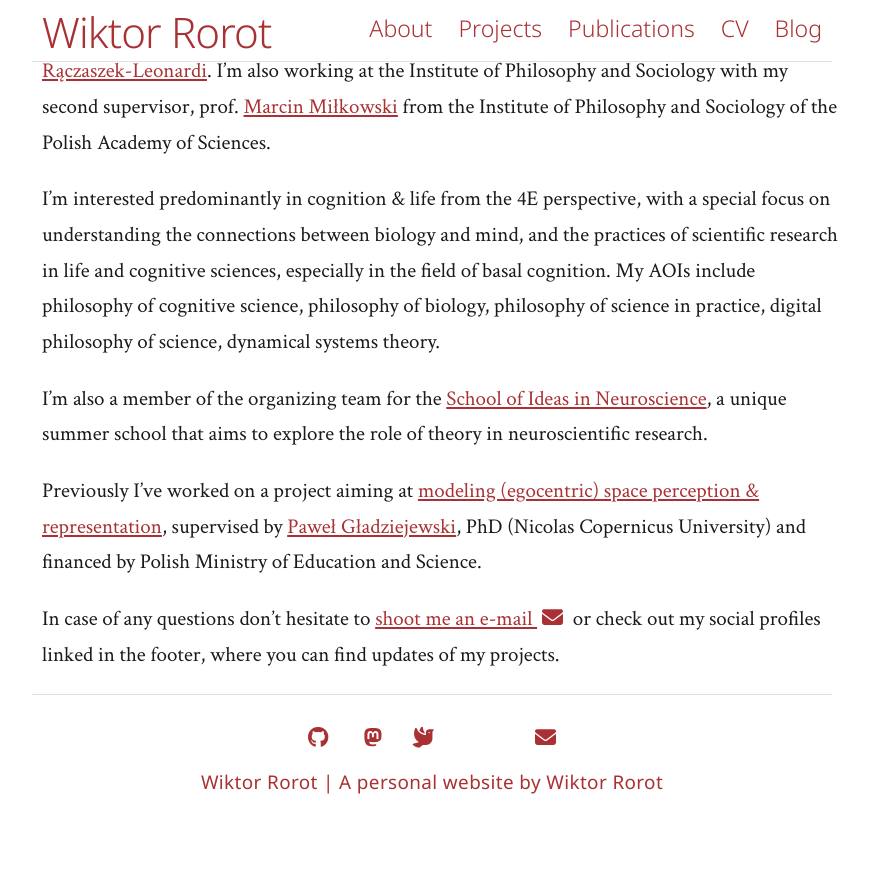
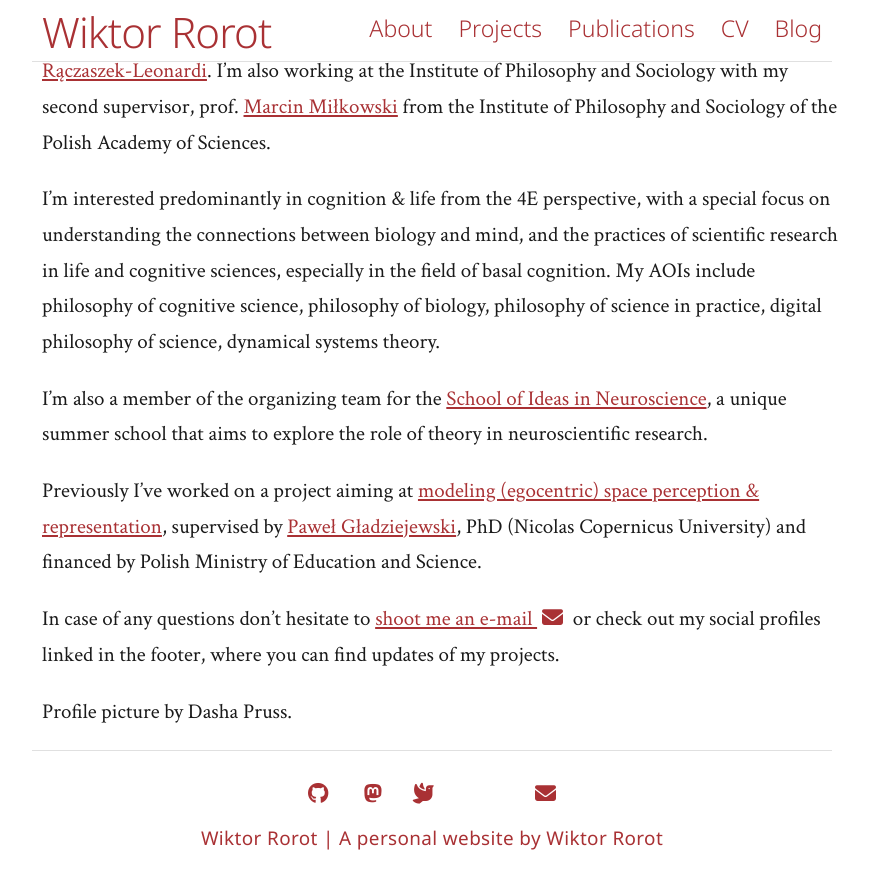
Before and after one commit to wikror/wikror.github.io, a Jekyll site: the page built from index.md, in a window 1280 px wide and 900 px high, scrolled down 783 px. Shown: the top 889 px of the window, without its empty margins (208-1077 px from the left). Built offline with Jekyll 4.4.1, drawn with Linux system fonts in a browser that asks for light colours; a style sheet for code colours, icons or effects is not loaded; before the commit the page ends 1626 px from its top, so only the background shows below that.

Commit message:
profile picture credits

```diff
--- a/index.md
+++ b/index.md
@@ -19,3 +19,5 @@ I'm also a member of the organizing team for the [School of Ideas in Neuroscienc
 Previously I've worked on a project aiming at [modeling (egocentric) space perception & representation](./projects/space), supervised by [Paweł Gładziejewski](https://scholar.google.com/citations?user=Ql2ajksAAAAJ&hl=pl){:target="_blank"}, PhD (Nicolas Copernicus University) and financed by Polish Ministry of Education and Science.
 
 In case of any questions don't hesitate to [shoot me an e-mail <i class="fa fa-envelope"></i>](mailto:w.rorot@uw.edu.pl) or check out my social profiles linked in the footer, where you can find updates of my projects.
+
+Profile picture by Dasha Pruss.
```
